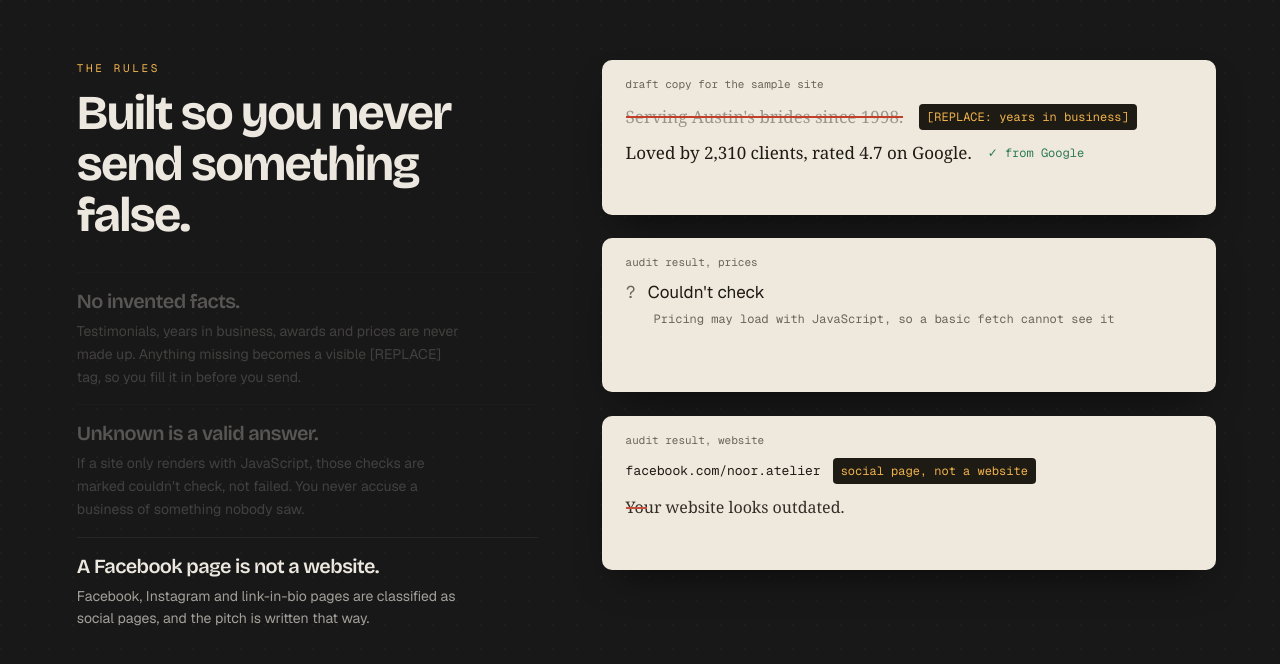
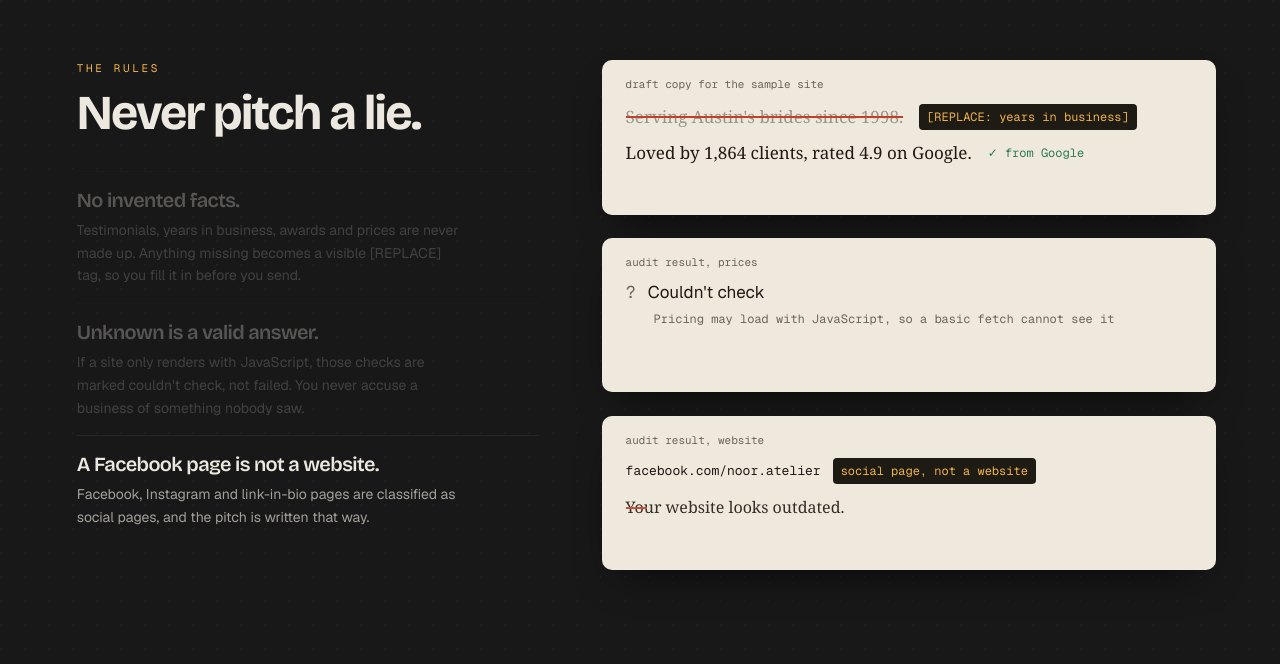
Before and after one commit to hassaan-pro/lead-to-launch, a Next.js app in the folder lead-to-launch/app/: page / in a window 1280 px wide. Shown: the part 11040-11704 px from the top of the page. Built offline with nearby package versions, Linux system fonts and the light colour scheme; no server answers.

Commit message:
Pillars: the rules scene is headed Never pitch a lie; demo numbers follow Marlowe

```diff
--- a/lead-to-launch/app/components/story/Truth.tsx
+++ b/lead-to-launch/app/components/story/Truth.tsx
@@ -54,7 +54,7 @@ function SlipInvented({ p }: { p: P }) {
         <motion.span style={{ opacity: chip, y: chipY }}><Chip>[REPLACE: years in business]</Chip></motion.span>
       </div>
       <div className="flex flex-wrap items-center gap-x-4">
-        <span>Loved by 2,310 clients, rated 4.7 on Google.</span>
+        <span>Loved by 1,864 clients, rated 4.9 on Google.</span>
         <motion.span style={{ opacity: real }} className="font-mono text-[12px] text-[#2F7A57]">✓ from Google</motion.span>
       </div>
     </div>
@@ -122,7 +122,7 @@ function TruthScene({ p }: { p: P }) {
     <>
       <div className="absolute left-[6%] right-[6%] top-[8%] short:top-[10.5%] md:right-auto md:top-[12%] md:w-[36%] md:max-w-lg">
         <SectionKicker text="the rules" className="mb-3" />
-        <h2 className="title-heavy font-display text-[clamp(1.9rem,3.8vw,3.4rem)] leading-[1.04] short:text-[1.65rem]">Built so you never send something false.</h2>
+        <h2 className="title-heavy font-display text-[clamp(1.9rem,3.8vw,3.4rem)] leading-[1.04] short:text-[1.65rem]">Never pitch a lie.</h2>
         <ol className="mt-8 hidden md:block">
           {RULES.map((_, i) => (
             <RuleRow key={i} p={p} index={i} />
```
